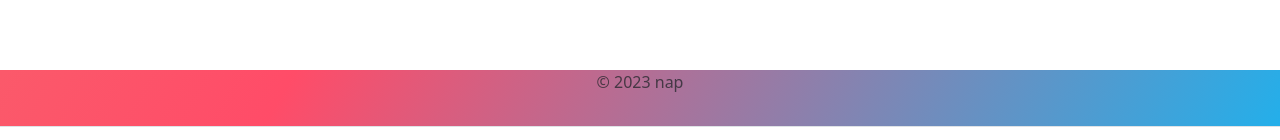
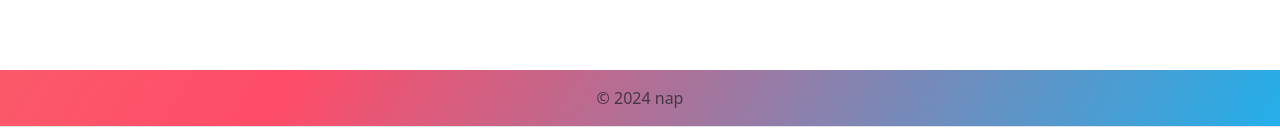
Before and after one commit to codewithrama/nap, a plain HTML site: page index.html in a window 1280 px wide. Shown: the part 3731-3871 px from the top of the page. Drawn offline with nearby package versions, Linux system fonts and the light colour scheme.

Commit message:
Add files via upload

```diff
--- a/index.html
+++ b/index.html
@@ -285,8 +285,9 @@
   </section>
 
   <footer class="footer gradient-background">
-    <div class="nav justify-content-center border-bottom pb-3 mb-3">
-      <p class="text-center text-body-secondary">© 2023 nap</p>
+    <div class="nav justify-content-center border-bottom pt-3  ">
+      <p class="text-center text-body-secondary">© 2024 nap</p>
+
     </div>
   </footer>
 
```
